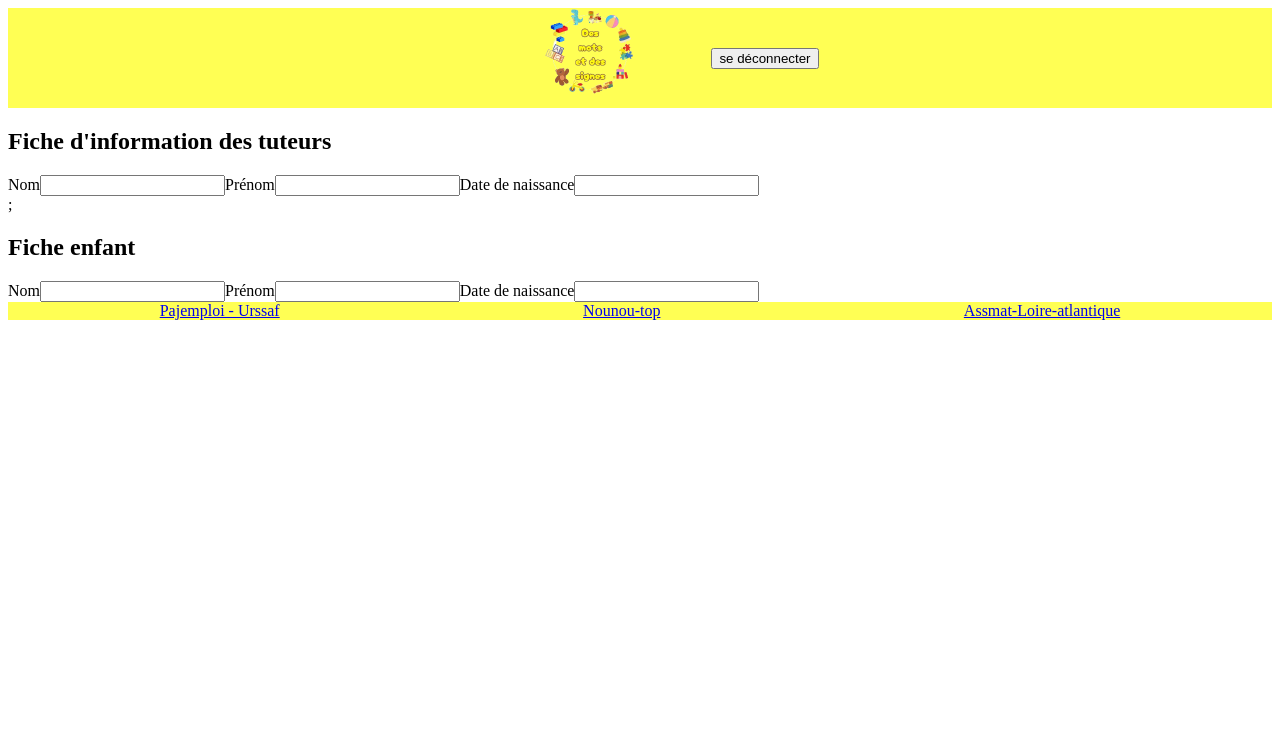
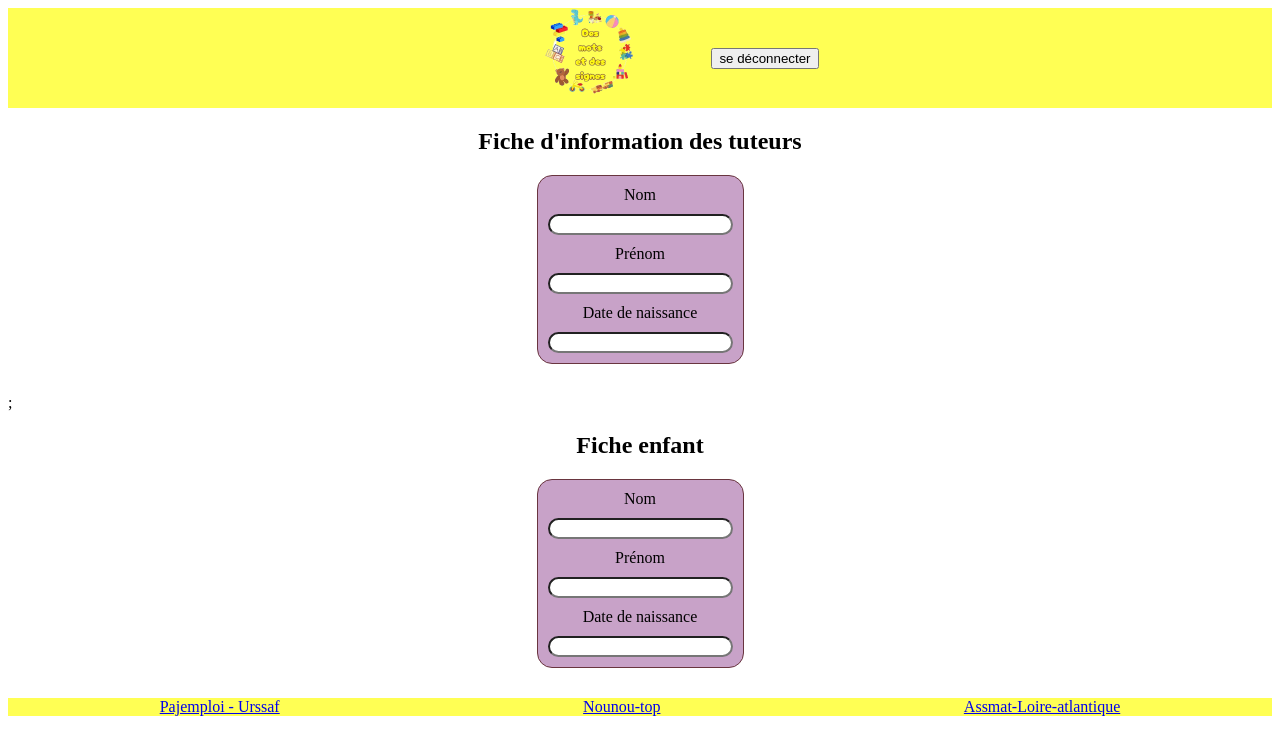
Before and after one commit to Angelina2504/nounouproject, a React (Vite) app in the folder frontend/: page /profil in a window 1280 px wide. Shown: the top 754 px of the page. Built offline with nearby package versions, Linux system fonts and the light colour scheme.

Commit message:
first draft of information sheets whith css

```diff
--- a/frontend/src/components/ChildrenFile.jsx
+++ b/frontend/src/components/ChildrenFile.jsx
@@ -1,10 +1,11 @@
+import "../styles/childrenFile.css"
 
 export default function ChildrenFile() {
     return (
-        <>
+        <section className="childrenFile">
         <h2>Fiche enfant</h2>
 
-        <form action="">
+        <form className="childrenForm" action="">
             <label htmlFor="">Nom</label>
             <input type="text" />
 
@@ -15,6 +16,6 @@
             <input type="text" />
 
         </form>
-        </>
+        </section>
     )
 }
--- a/frontend/src/components/TutorFile.jsx
+++ b/frontend/src/components/TutorFile.jsx
@@ -1,9 +1,11 @@
+import "../styles/tutorFile.css"
+
 export default function TutorFile() {
     return (
-        <>
+        <section className="tutorFile">
         <h2>Fiche d'information des tuteurs</h2>
 
-       <form action="">
+       <form className="tutorForm" action="">
 
             <label htmlFor="">Nom</label>
             <input type="text" />
@@ -15,6 +17,6 @@
             <input type="text" />
 
         </form>
-        </>
+        </section>
     )
 }
--- /dev/null
+++ b/frontend/src/styles/childrenFile.css
@@ -0,0 +1,23 @@
+.childrenFile {
+    display: flex;
+    flex-direction: column;
+    align-items: center;
+    margin-bottom: 30px;
+}
+
+.childrenForm{
+    display: flex;
+    flex-direction: column;
+    align-items: center;
+    background-color: #c8a2c8;
+    border-width: 1.75px;
+    border-style: solid;
+    border-color: #69353F;
+    border-radius: 15px;
+    padding: 10px;
+    gap: 10px;
+
+    input {
+        border-radius: 15px;
+    }
+}
--- /dev/null
+++ b/frontend/src/styles/tutorFile.css
@@ -0,0 +1,23 @@
+.tutorFile {
+    display: flex;
+    flex-direction: column;
+    align-items: center;
+    margin-bottom: 30px;
+}
+
+.tutorForm {
+    display: flex;
+    flex-direction: column;
+    align-items: center;
+    background-color: #c8a2c8;
+    border-width: 1.75px;
+    border-style: solid;
+    border-color: #69353F;
+    border-radius: 15px;
+    padding: 10px;
+    gap: 10px;
+
+    input {
+        border-radius: 15px;
+    }
+}
```
